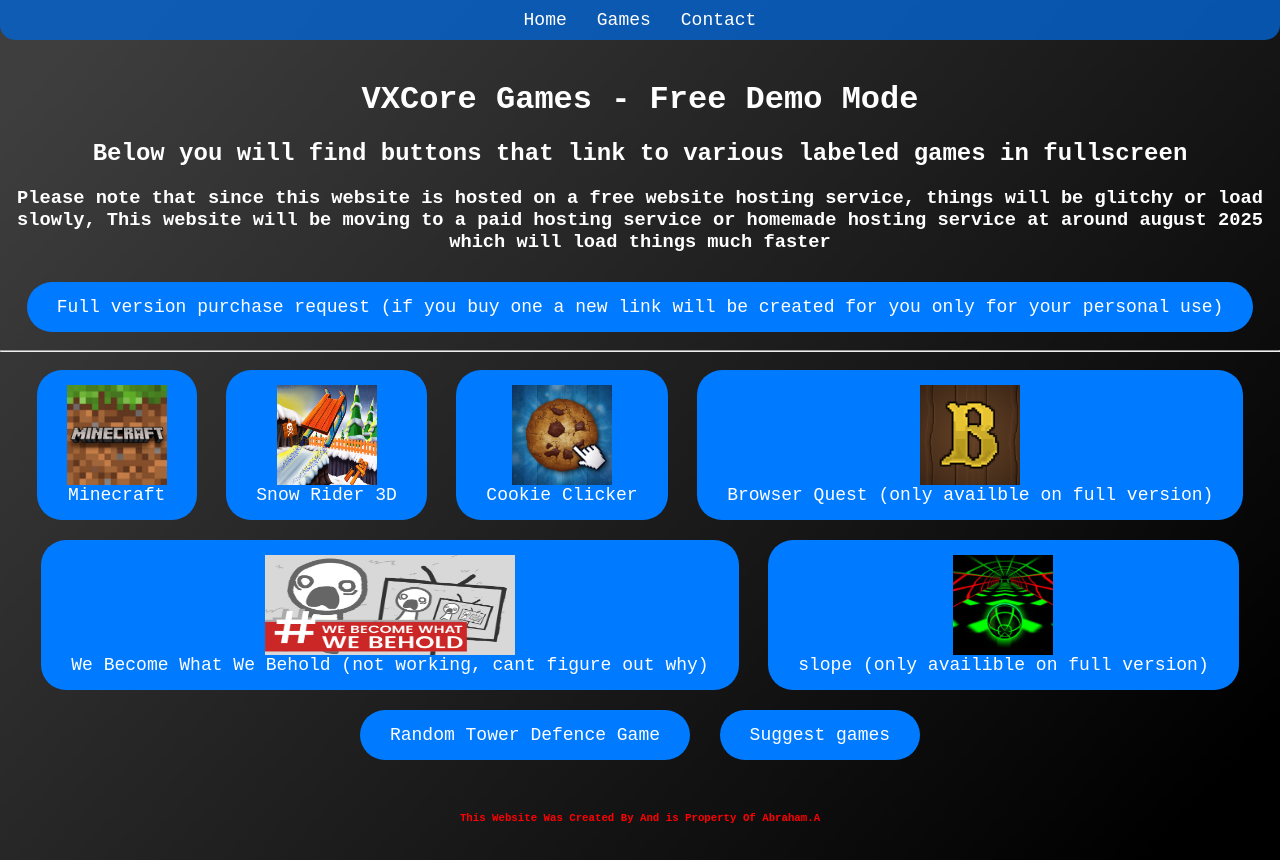
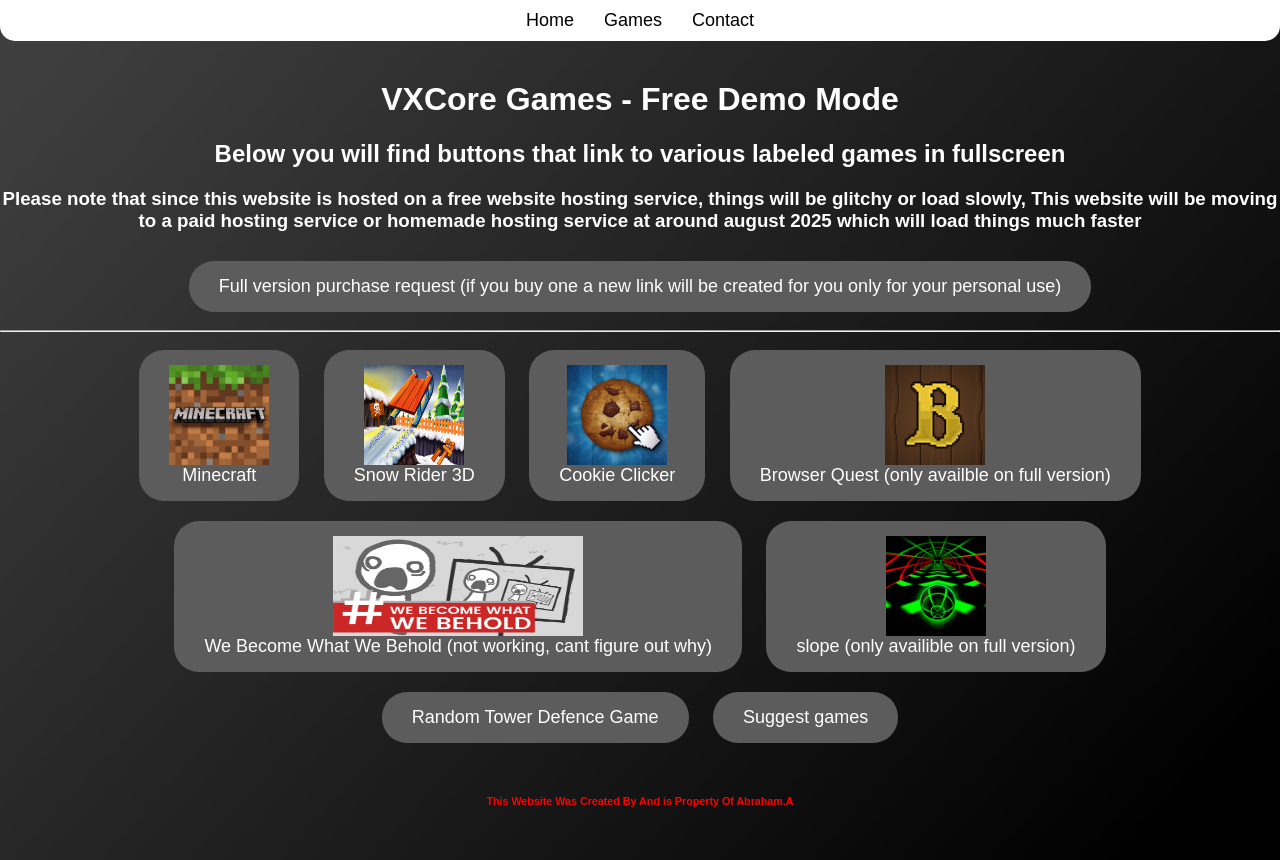
Before and after one commit to VXCore-Games/VXCore, a plain HTML site: page index.html in a window 1280 px wide. Drawn offline with Linux system fonts and the light colour scheme.

Commit message:
Update index.html

```diff
--- a/index.html
+++ b/index.html
@@ -14,13 +14,13 @@
                 margin: 0;
                 padding: 0;
                 color: #fff;
-                font-family: 'Courier New', Courier, monospace;
+                font-family: 'Comfortaa', sans-serif;
                 text-align: center;
                 padding-top: 60px;
             }
             h1, h2, h3, h4, h5, p {
                 color: #ffffff;
-                font-family: 'Courier New', Courier, monospace;
+                font-family: 'Comfortaa', sans-serif;
             }
             h6 {
                 color: #ff0000;
@@ -30,14 +30,14 @@
                 font-size: 18px;
                 border-radius: 25px;
                 border: none;
-                background-color: #007BFF;
+                background-color: #5c5c5c;
                 color: white;
                 cursor: pointer;
                 margin: 10px;
-                font-family: 'Courier New', Courier, monospace;
+                font-family: 'Comfortaa', sans-serif;
             }
             nav {
-                background-color: rgba(3, 100, 211, 0.8);
+                background-color: rgb(255, 255, 255);
                 padding: 10px 0;
                 position: fixed;
                 top: 0;
@@ -57,10 +57,10 @@
                 margin: 0 15px;
             }
             nav ul li a {
-                color: white;
+                color: rgb(0, 0, 0);
                 text-decoration: none;
                 font-size: 18px;
-                font-family: 'Courier New', Courier, monospace;
+                font-family: 'Comfortaa', sans-serif;
             }
             nav ul li a:hover {
                 color: #ff0000;
```
